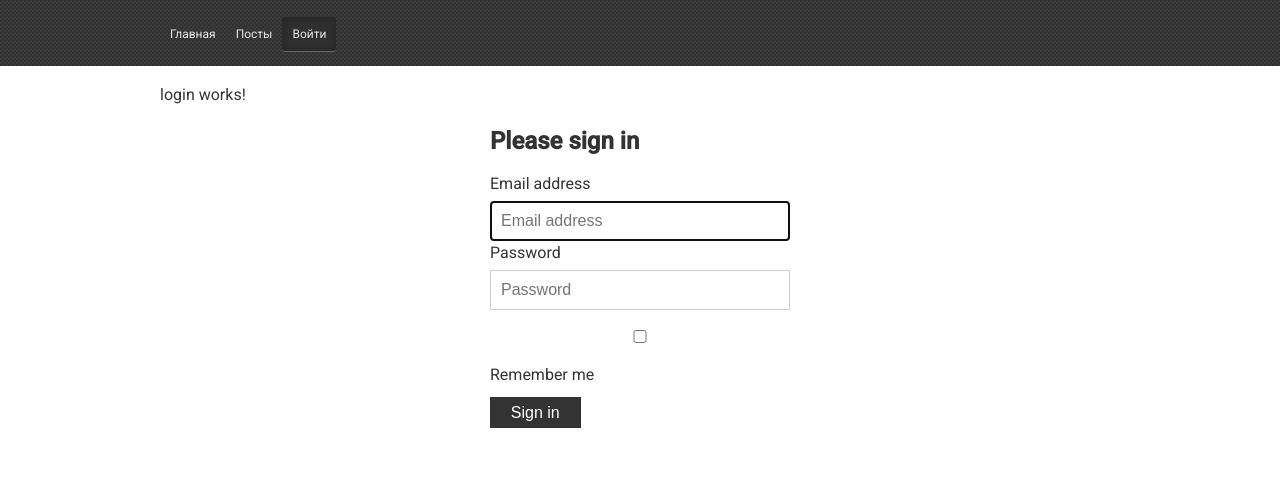
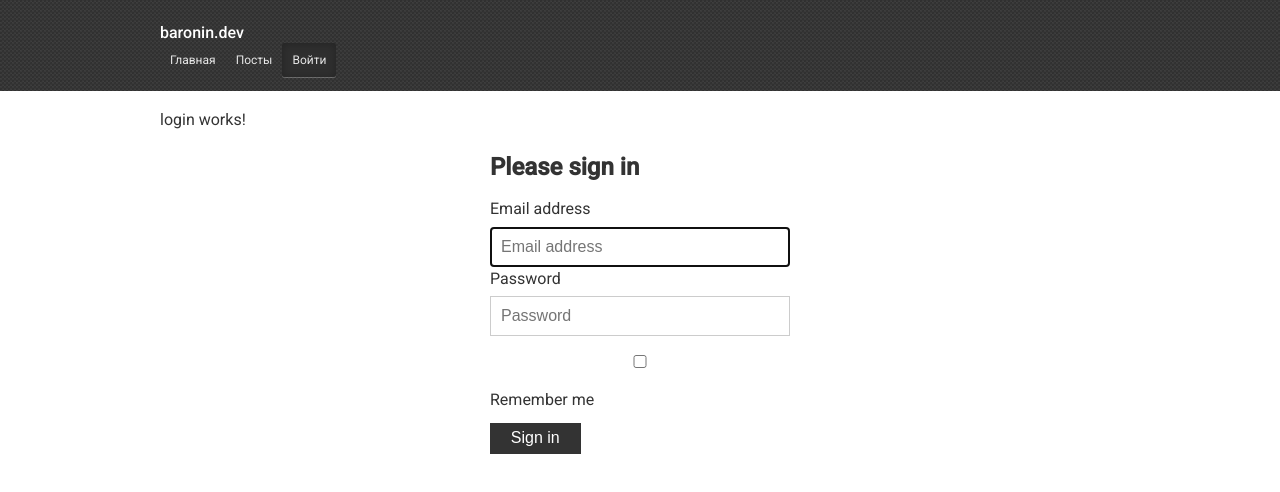
Before and after one commit to baronin/angular-blog, an Angular app: page /login in a window 1280 px wide. Shown: the top 492 px of the page. Built offline with nearby package versions, Linux system fonts and the light colour scheme.

Commit message:
added logo

```diff
--- a/src/app/components/header/header.component.html
+++ b/src/app/components/header/header.component.html
@@ -1,5 +1,12 @@
 <header class="header">
   <div class="container flex">
+    <div class="top-left flex">
+      <span [ngStyle]="{
+      width: '100',
+      fontWeight: '500'
+      }"
+      > baronin.dev</span>
+    </div>
     <div class="top-right flex">
       <app-main-nav></app-main-nav>
     </div>
```
